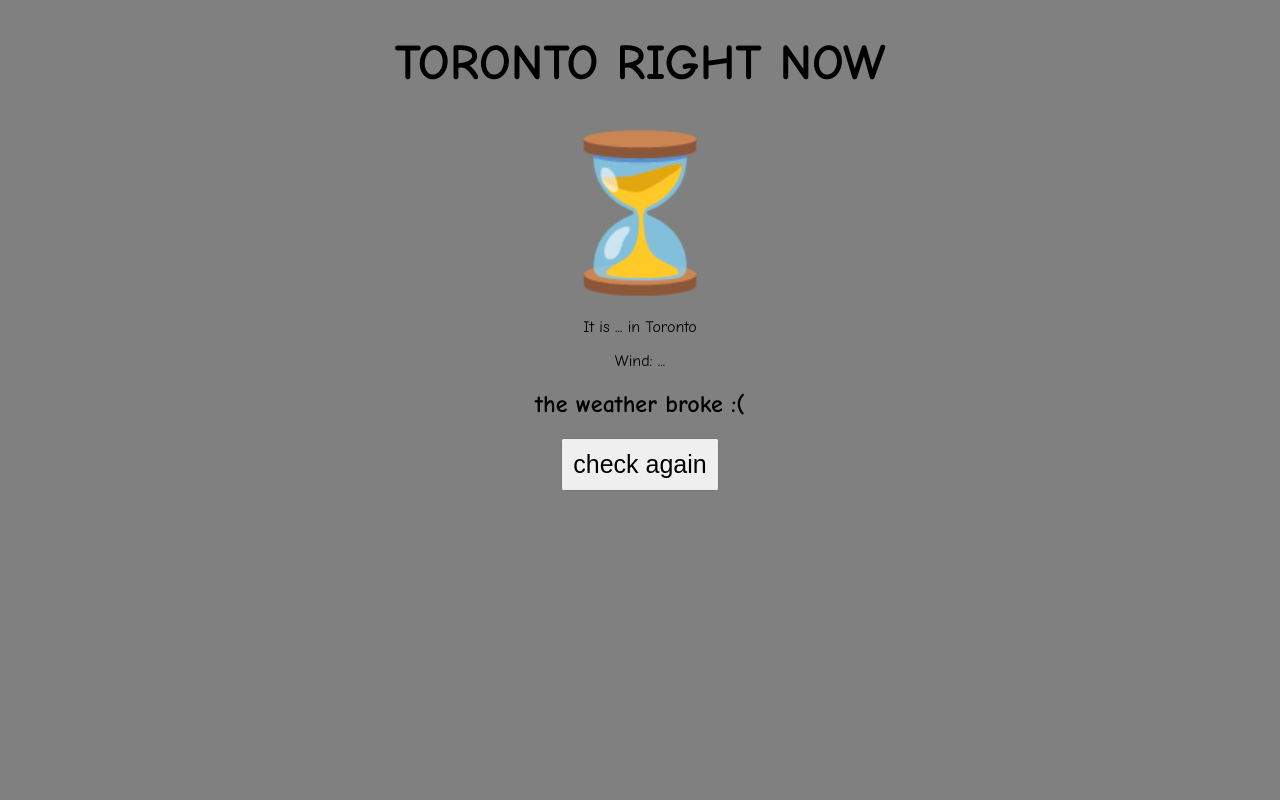
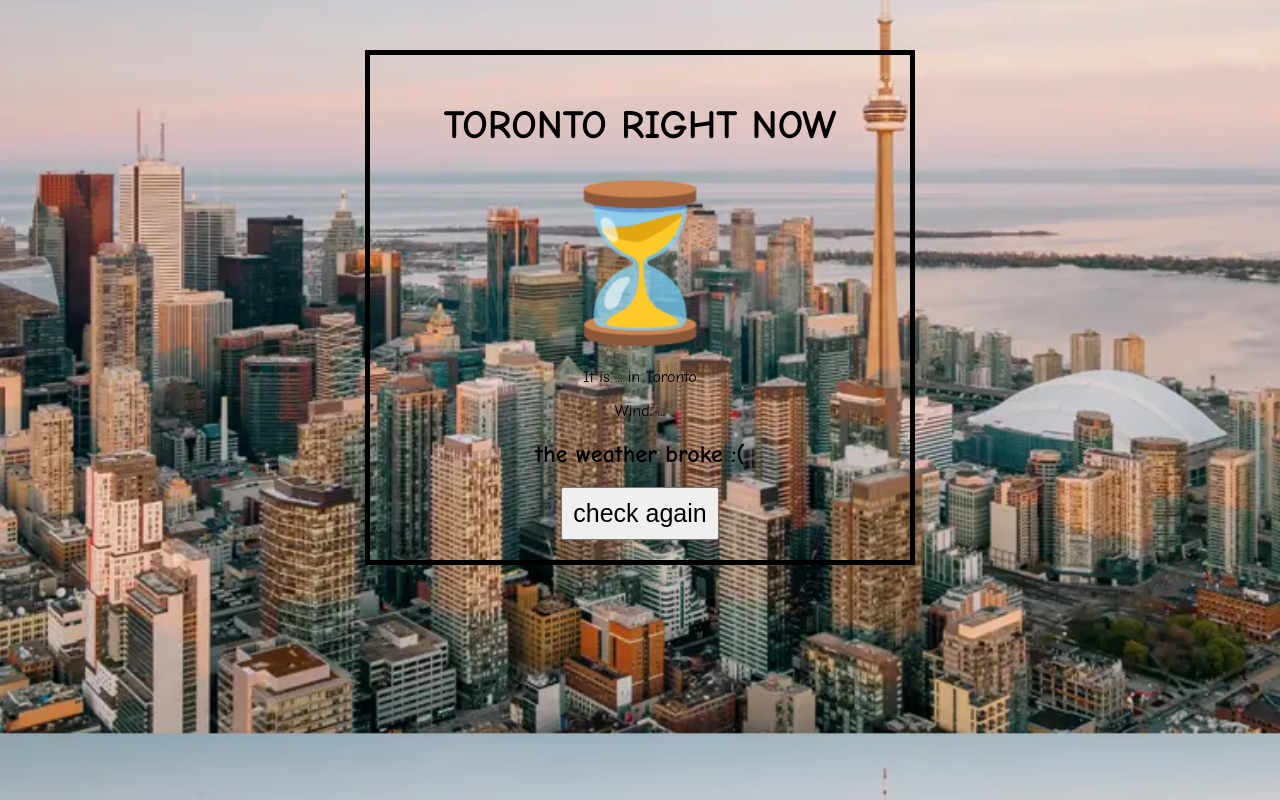
Before and after one commit to laylajazairy24/Fourseasons-, a plain HTML site: page lab6/index.html in a window 1280 px wide. Drawn offline with Linux system fonts and the light colour scheme; no server answers.

Commit message:
Add files via upload

```diff
--- a/lab6/index.html
+++ b/lab6/index.html
@@ -6,6 +6,8 @@
   <link rel="stylesheet" href="style.css">
 </head>
 <body>
+
+  <div id="box">
 
     <h1>TORONTO RIGHT NOW</h1>
 
@@ -18,6 +20,8 @@
 
     <button id="button">check again</button>
 
+  </div>
+
   <script src="script.js"></script>
 </body>
 </html>
--- a/lab6/script.js
+++ b/lab6/script.js
@@ -18,15 +18,15 @@ async function getWeather() {
 
     // change the page depending on the temperature
     if (temperature < 5) {
-      document.body.className = "cold";
+      document.querySelector("#box").className = "cold";
       document.querySelector("#emoji").textContent = "🥶";
       document.querySelector("#message").textContent = "its freezing. wear a coat!!";
     } else if (temperature < 15) {
-      document.body.className = "mild";
+      document.querySelector("#box").className = "mild";
       document.querySelector("#emoji").textContent = "😐";
       document.querySelector("#message").textContent = "its ok. bring a jacket i guess";
     } else {
-      document.body.className = "hot";
+      document.querySelector("#box").className = "hot";
       document.querySelector("#emoji").textContent = "🥵";
       document.querySelector("#message").textContent = "its hot. no jacket needed";
     }
--- a/lab6/style.css
+++ b/lab6/style.css
@@ -1,11 +1,20 @@
 body {
   font-family: "Comic Sans MS", cursive;
   text-align: center;
-  background-color: gray;
+  background-image: url("toronto.png");
+  background-size: cover;
+  background-position: center;
+}
+
+#box {
+  width: 500px;
+  margin: 50px auto;
+  padding: 20px;
+  border: 5px solid black;
 }
 
 h1 {
-  font-size: 50px;
+  font-size: 40px;
 }
 
 #emoji {
@@ -18,7 +27,7 @@ button {
   padding: 10px;
 }
 
-/* the javascript picks one of these */
+/* the javascript picks one of these for the box */
 
 .cold {
   background-color: lightblue;
```
Also changed, not shown: lab6/toronto.png (added). Lines whose indentation alone changed are shown as unchanged.
